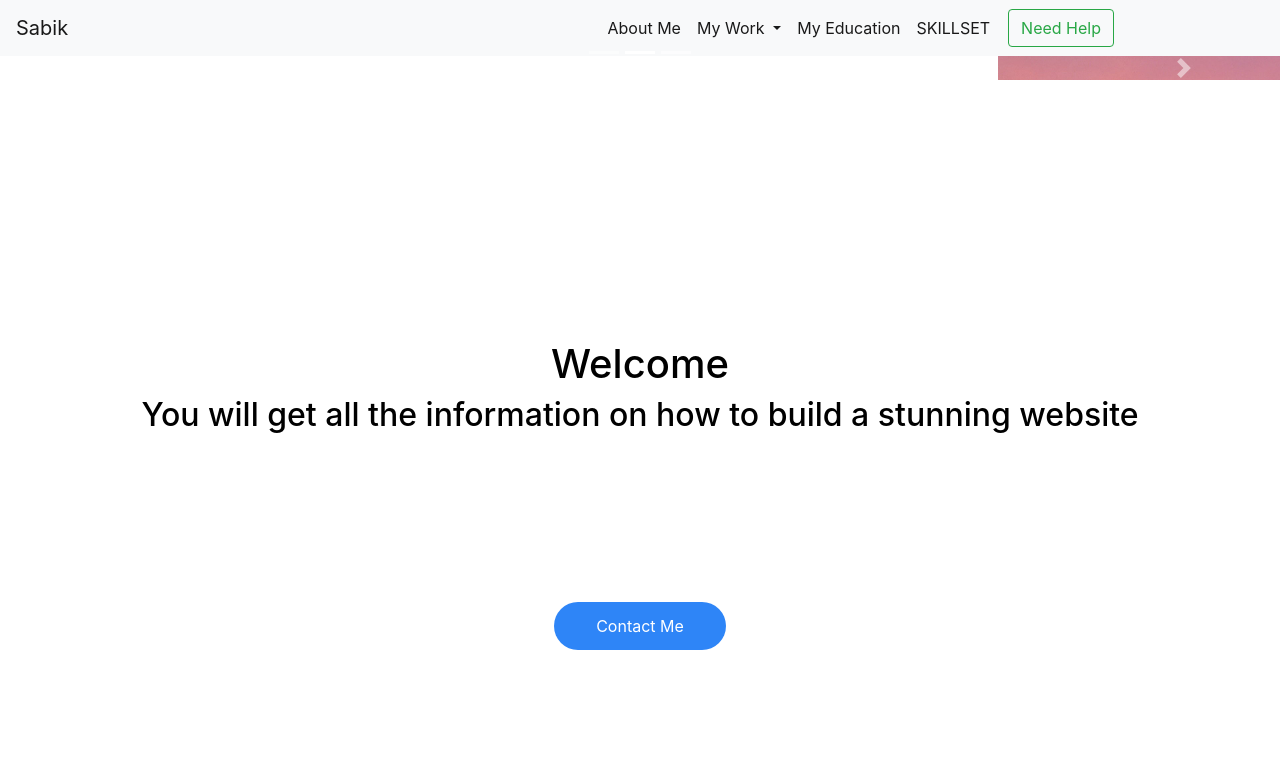
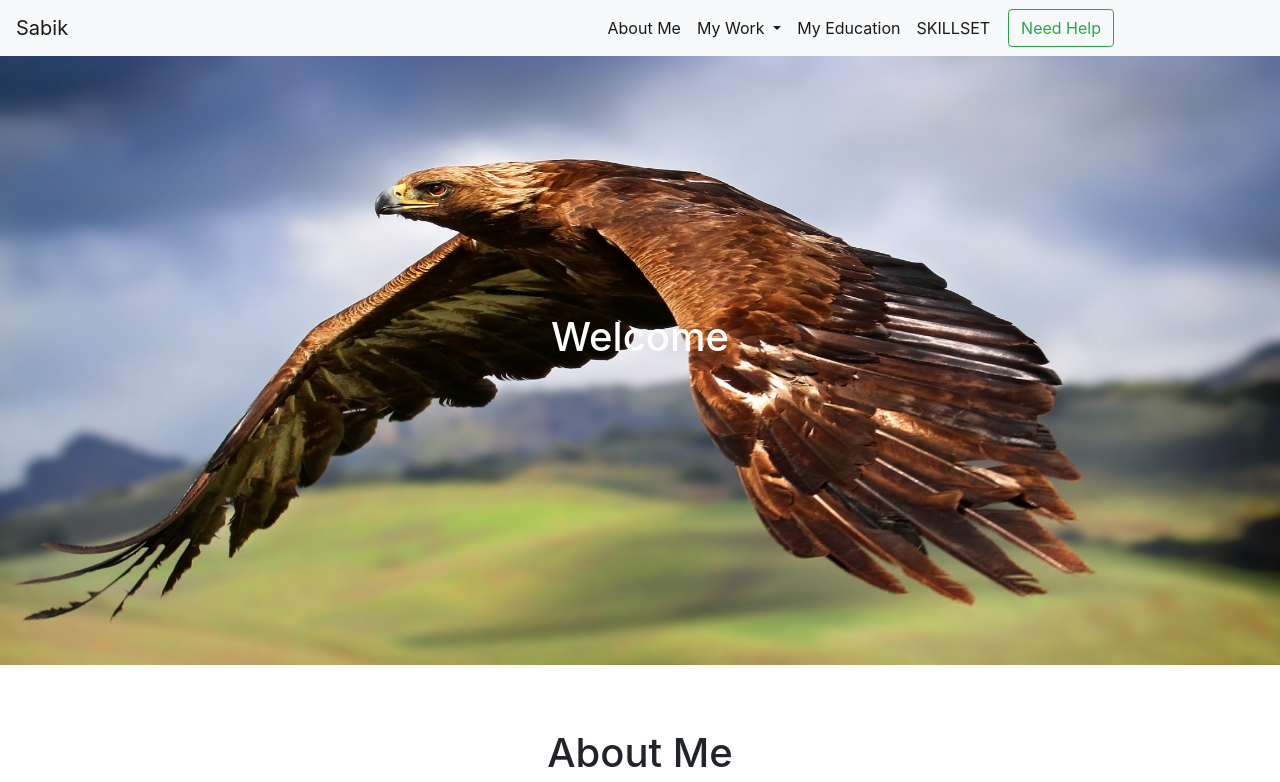
Before and after one commit to Sabikdhungel/new-made, a plain HTML site: page index.html in a window 1280 px wide. Shown: the top 782 px of the page. Drawn offline with nearby package versions, Linux system fonts and the light colour scheme; a script that the page names is missing.

Commit message:
Slide Bar

```diff
--- a/index.html
+++ b/index.html
@@ -50,21 +50,33 @@
                 </form>
             </div>
         </nav>
-        <div id="carouselExampleIndicators" class="carousel slide" data-ride="carousel">
+
+
+        <div id="carouselExampleIndicators" class="carousel slide" data-ride="carousel" data-interval="2000" data-pause="false">
             <ol class="carousel-indicators">
                 <li data-target="#carouselExampleIndicators" data-slide-to="0" class="active"></li>
                 <li data-target="#carouselExampleIndicators" data-slide-to="1"></li>
                 <li data-target="#carouselExampleIndicators" data-slide-to="2"></li>
             </ol>
             <div class="carousel-inner">
-            <div class="carousel-item active">
-                <img class="d-block w-100" src="img1.jpg" alt="First slide">
+                <div class="carousel-item active" >
+                    <img class="d-block w-100" src="img1.jpg" alt="First slide" height="609">
+                    <div class="carousel-caption d-flex h-100 align-items-center justify-content-center">
+                        <h1>Welcome</h1>
+                    </div>
                 </div>
                 <div class="carousel-item">
-                <img class="d-block w-100" src="img2.jpg" alt="Second slide">
+                    <img class="d-block w-100" src="img2.jpg" alt="Second slide" height="609">
+                    <div class="carousel-caption d-flex h-100 align-items-center justify-content-center">
+                        <h1>Welcome</h1>
+
+                    </div>
                 </div>
                 <div class="carousel-item">
-                <img class="d-block w-100" src="img3.jpg" alt="Third slide">
+                    <img class="d-block w-100" src="img3.jpg" alt="Third slide" height="609">
+                    <div class="carousel-caption d-flex h-100 align-items-center justify-content-center">
+                        <h1>Welcome</h1>
+                    </div>
                 </div>
             </div>
             <a class="carousel-control-prev" href="#carouselExampleIndicators" role="button" data-slide="prev">
@@ -75,19 +87,7 @@
             <span class="carousel-control-next-icon" aria-hidden="true"></span>
             <span class="sr-only">Next</span>
             </a>
-        </div>
-        <section id="ghost">
-            <div class="container">
-                <div class="row">
-                    <div class="col-md-12 text-center" id="neew">
-                        <h1 class="olld">Welcome</h1>
-                        <h2 class="mt-2">You will get all the information on how to build a stunning website</h2>
-                        <button class="btn btn-primary" id="cena">Contact Me</button>
-                    </div>
-                </div>
-            </div>
-        </section>
-    </header>
+
     <section class="mt-3" id="back">
         <div class="container">
             <div class="row">
```
Also changed, not shown: css/main.css (+0 -7 lines). Lines whose indentation alone changed are shown as unchanged.
